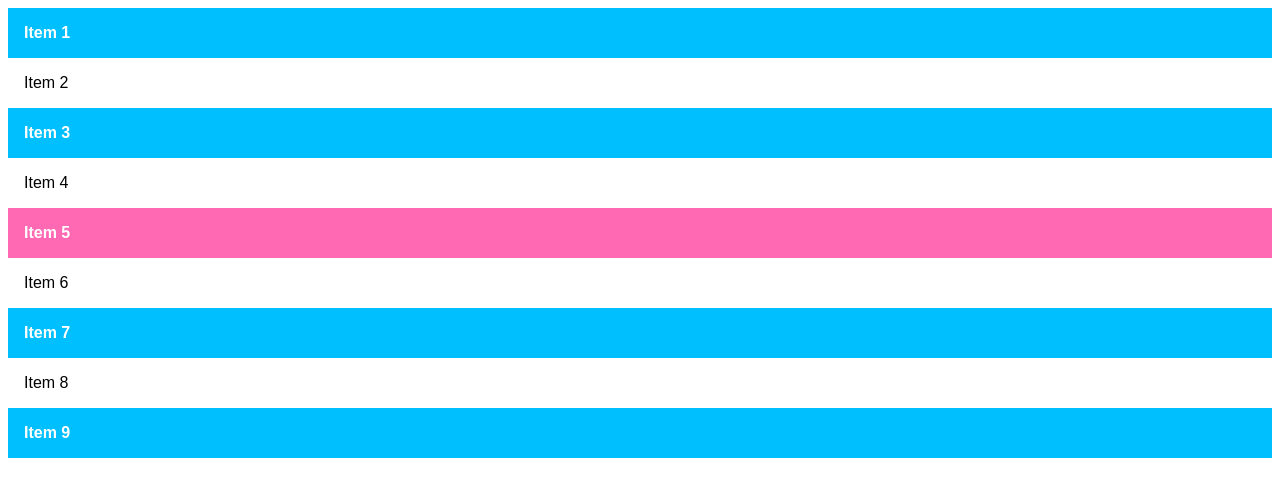
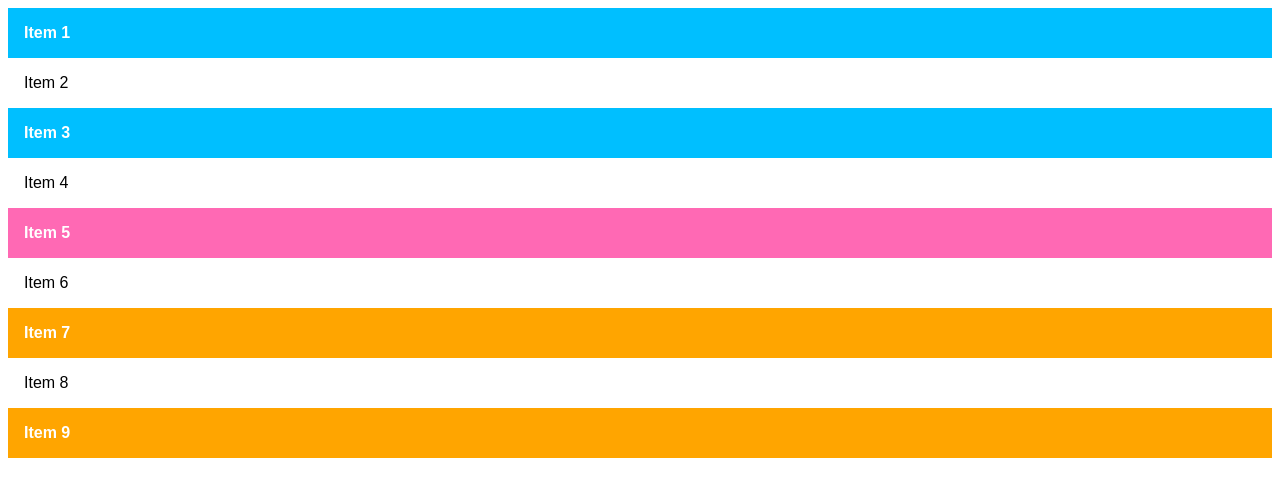
Before and after one commit to lucasjstn/html-practice, a plain HTML site: page index.html in a window 1280 px wide. Drawn offline with Linux system fonts and the light colour scheme.

Commit message:
using the ~ example

```diff
--- a/index.css
+++ b/index.css
@@ -18,3 +18,8 @@ li:nth-child(odd) {
 li.selected {
     background-color: hotpink;
 }
+
+
+li.selected ~ li:nth-child(odd){
+    background-color: orange;
+}
```
